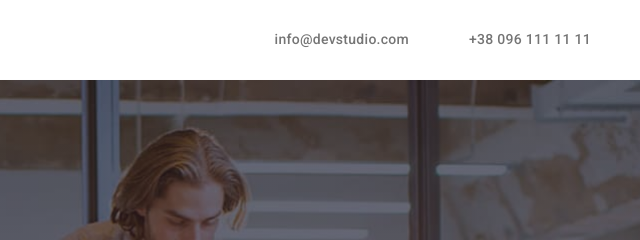
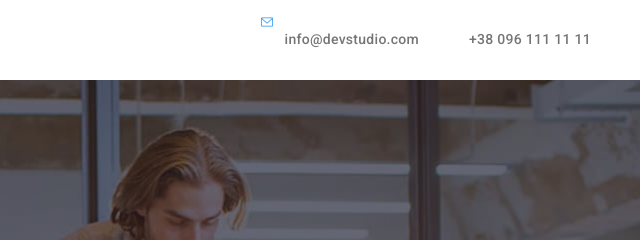
Before and after one commit to Anny2022/goit-markup-hw-04, a plain HTML site: page index.html in a window 1280 px wide. Shown: the top 240 px of the page, 634-1274 px from the left. Drawn offline with nearby package versions, Linux system fonts and the light colour scheme.

Commit message:
Add  sprite and symbol

```diff
--- a/css/styles.css
+++ b/css/styles.css
@@ -94,14 +94,21 @@ img {
   padding-bottom: 16px;
 }
 
-.link-cont::before {
+.icon-email {
+  display: block;
+  margin-right: 10px;
+  width: 16px;
+  height: 12px;
+  fill: var(--accent-text-color);
+}
+/* .link-cont::before {
   content: '';
   width: 16px;
   height: 12px;
   margin-right: 10px;
   background-image: url();
   background-size: contain;
-}
+} */
 .site-cont {
   display: flex;
   margin-left: auto;
--- a/index.html
+++ b/index.html
@@ -31,6 +31,11 @@
           </ul>
         </nav>
         <ul class="site-cont list">
+          <svg class="icon-email" width="16" height="12">
+              <use href="./images/symbol-defs.svg#icon-email">
+              </use>
+            </svg>
+
           <li class="item">
             <a class="link-cont" href="mailto:info@devstudio.com">info@devstudio.com</a>
           </li>
```
Also changed, not shown: images/icons.svg/sprite.svg (added), images/symbol-defs.svg (added).
